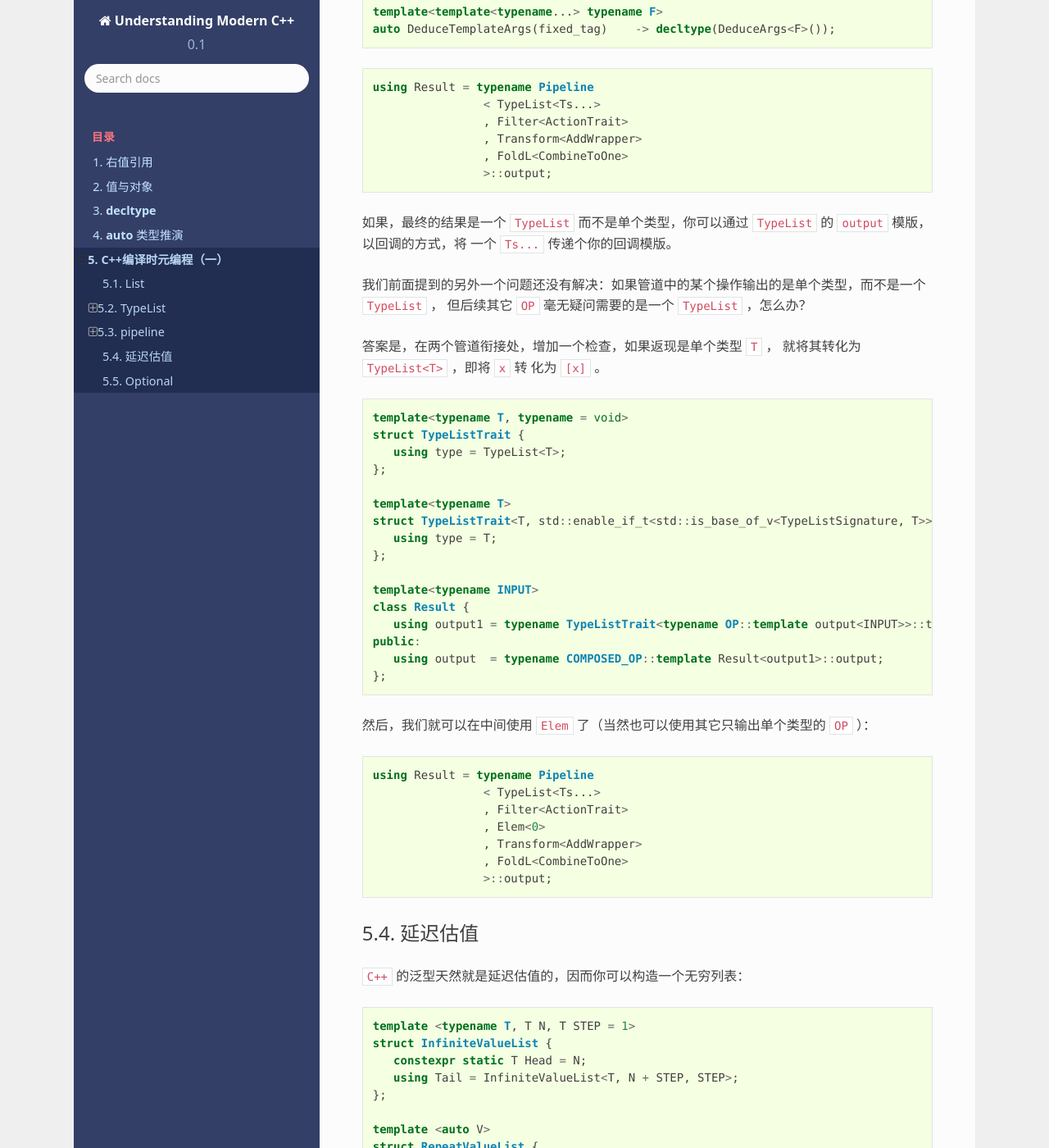
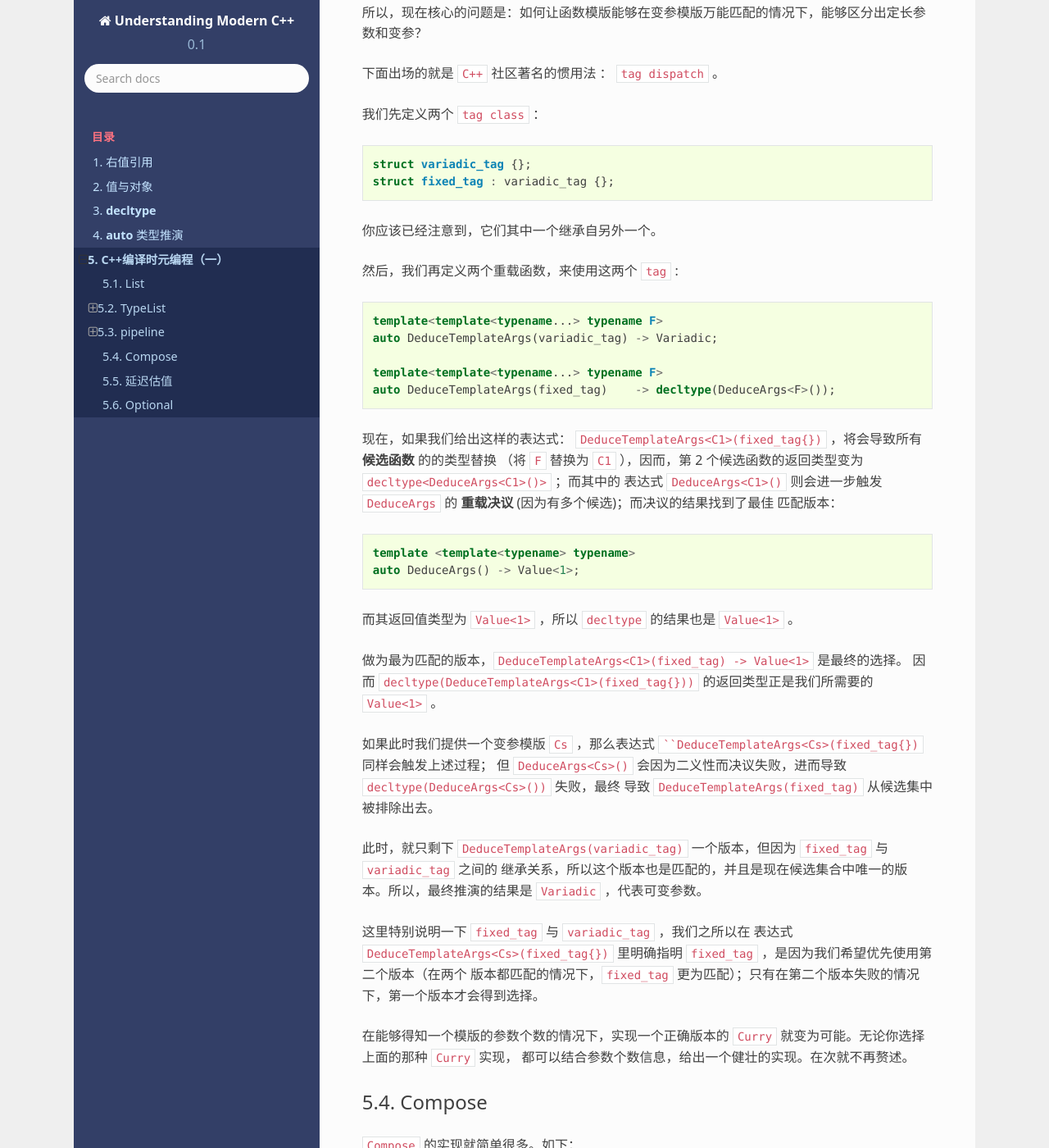
Before and after one commit to godsme/understand_modern_cpp, a Sphinx documentation site: the page built from docs/source/fp.rst, in a window 1280 px wide and 1400 px high, scrolled down 38210 px. Shown: the whole window at 82% size. Built offline with Sphinx 7.4.7 and the Read the Docs theme 2.0.0, drawn with Linux system fonts in a browser that asks for light colours; formulas are drawn with MathJax 3; some of the changed text lies outside the part shown.

Commit message:
added more data

`````diff
--- a/docs/source/fp.rst
+++ b/docs/source/fp.rst
@@ -1687,12 +1687,30 @@
    template <typename T1, typename ... Ts> struct C1s;              // 至少1个参数
    template <typename ... Ts> struct Cs;                            // 任意多个参数
 
-   decltype(DeduceArgs<C1s>())    // 二意性
-   decltype(DeduceArgs<Cs>())     // 二意性
+   decltype(DeduceArgs<C1s>())    // 二义性
+   decltype(DeduceArgs<Cs>())     // 二义性
 
 正如我们之前所讨论的，这两个变参模版均可以匹配上面的两个 ``DeduceTemplate`` 函数。
 
-如何让函数模版能够在变参模版万能匹配的情况下，能够区分出定长参数和变参？
+你或许会想，是否可以补充一个变参版本，让它可以匹配变参场景，比如：
+
+.. code-block:: c++
+
+   template <template<typename> typename>
+   auto DeduceArgs() -> Value<1>;
+
+   template <template<typename, typename> typename>
+   auto DeduceArgs() -> Value<2>;
+
+   template <template <typename...> typename>
+   auto DeduceArgs() -> Variadic; // 专门匹配变参
+
+很不幸，这只会让情况变得更糟。因为变参版本可以匹配一切。有了它，所有的匹配都会出现二义性。
+
+另外，需要特别强调的是，这几个函数都是主模版，不存在特化关系。并且，对于模版的 **模版参数** ，是无法通过特化方式来进行区分的。所以，
+我们根本不需要尝试特化方案。
+
+所以，现在核心的问题是：如何让函数模版能够在变参模版万能匹配的情况下，能够区分出定长参数和变参？
 
 下面出场的就是 ``C++`` 社区著名的惯用法 ： ``tag dispatch`` 。
 
@@ -1710,61 +1728,91 @@
 .. code-block:: c++
 
     template<template<typename...> typename F>
-    auto DeduceTemplateArgs(variadic_tag) -> Value<1000000000>; // big number, means variadic.
+    auto DeduceTemplateArgs(variadic_tag) -> Variadic;
 
     template<template<typename...> typename F>
     auto DeduceTemplateArgs(fixed_tag)    -> decltype(DeduceArgs<F>());
 
-
-.. code-block:: c++
-
-   using Result = typename Pipeline
-                   < TypeList<Ts...>
-                   , Filter<ActionTrait>
-                   , Transform<AddWrapper>
-                   , FoldL<CombineToOne>
-                   >::output;
-
-如果，最终的结果是一个 ``TypeList`` 而不是单个类型，你可以通过 ``TypeList`` 的 ``output`` 模版，以回调的方式，将
-一个 ``Ts...`` 传递个你的回调模版。
-
-我们前面提到的另外一个问题还没有解决：如果管道中的某个操作输出的是单个类型，而不是一个 ``TypeList`` ，
-但后续其它 ``OP`` 毫无疑问需要的是一个 ``TypeList`` ，怎么办？
-
-答案是，在两个管道衔接处，增加一个检查，如果返现是单个类型 ``T`` ， 就将其转化为 ``TypeList<T>`` ，即将 ``x`` 转
-化为 ``[x]`` 。
-
-.. code-block:: c++
-
-   template<typename T, typename = void>
-   struct TypeListTrait {
-      using type = TypeList<T>;
-   };
-
-   template<typename T>
-   struct TypeListTrait<T, std::enable_if_t<std::is_base_of_v<TypeListSignature, T>>> {
-      using type = T;
-   };
-
-   template<typename INPUT>
-   class Result {
-      using output1 = typename TypeListTrait<typename OP::template output<INPUT>>::type;
-   public:
-      using output  = typename COMPOSED_OP::template Result<output1>::output;
-   };
-
-
-然后，我们就可以在中间使用 ``Elem`` 了（当然也可以使用其它只输出单个类型的 ``OP`` ）：
-
-.. code-block:: c++
-
-   using Result = typename Pipeline
-                   < TypeList<Ts...>
-                   , Filter<ActionTrait>
-                   , Elem<0>
-                   , Transform<AddWrapper>
-                   , FoldL<CombineToOne>
-                   >::output;
+现在，如果我们给出这样的表达式： ``DeduceTemplateArgs<C1>(fixed_tag{})`` ，将会导致所有 **候选函数** 的的类型替换
+（将 ``F`` 替换为 ``C1`` ），因而，第 2 个候选函数的返回类型变为 ``decltype<DeduceArgs<C1>()>`` ；而其中的
+表达式 ``DeduceArgs<C1>()`` 则会进一步触发 ``DeduceArgs`` 的 **重载决议** (因为有多个候选)；而决议的结果找到了最佳
+匹配版本：
+
+.. code-block:: c++
+
+   template <template<typename> typename>
+   auto DeduceArgs() -> Value<1>;
+
+而其返回值类型为 ``Value<1>`` ，所以 ``decltype`` 的结果也是 ``Value<1>`` 。
+
+做为最为匹配的版本，``DeduceTemplateArgs<C1>(fixed_tag) -> Value<1>`` 是最终的选择。
+因而 ``decltype(DeduceTemplateArgs<C1>(fixed_tag{}))`` 的返回类型正是我们所需要的 ``Value<1>`` 。
+
+
+如果此时我们提供一个变参模版 ``Cs`` ，那么表达式 ````DeduceTemplateArgs<Cs>(fixed_tag{})`` 同样会触发上述过程；
+但 ``DeduceArgs<Cs>()`` 会因为二义性而决议失败，进而导致 ``decltype(DeduceArgs<Cs>())`` 失败，最终
+导致 ``DeduceTemplateArgs(fixed_tag)`` 从候选集中被排除出去。
+
+此时，就只剩下 ``DeduceTemplateArgs(variadic_tag)`` 一个版本，但因为 ``fixed_tag`` 与 ``variadic_tag`` 之间的
+继承关系，所以这个版本也是匹配的，并且是现在候选集合中唯一的版本。所以，最终推演的结果是 ``Variadic`` ，代表可变参数。
+
+这里特别说明一下 ``fixed_tag`` 与 ``variadic_tag`` ，我们之所以在
+表达式 ``DeduceTemplateArgs<Cs>(fixed_tag{})`` 里明确指明 ``fixed_tag`` ，是因为我们希望优先使用第二个版本（在两个
+版本都匹配的情况下，``fixed_tag`` 更为匹配）；只有在第二个版本失败的情况下，第一个版本才会得到选择。
+
+在能够得知一个模版的参数个数的情况下，实现一个正确版本的 ``Curry`` 就变为可能。无论你选择上面的那种 ``Curry`` 实现，
+都可以结合参数个数信息，给出一个健壮的实现。在次就不再赘述。
+
+
+Compose
+-------------------------------
+
+``Compose`` 的实现就简单很多。如下：
+
+.. code-block:: c++
+
+   template <CallableConcept ... OPs>
+   struct Compose;
+
+   template <CallableConcept LAST>
+   struct Compose<LAST> : LAST {};
+
+   template <CallableConcept H, CallableConcept ... OPs>
+   struct Compose<H, OPs...> {
+      template <typename INPUT>
+      using apply = typename Compose<OPs...>::template apply<typename H::template apply<INPUT>>;
+   };
+
+``CallableConcept`` 要求每一个参与组合的 ``OP`` 都必须提供一个 ``apply`` 函数。之所以产生这样的约束，
+因为一则模版参数不能以变参的方式表达传递多个模版，而只能传递类型或值的变参包。二则，一个 ``Curry`` 的结果类型自身
+就是一个带有 ``apply`` 函数的类型。
+
+而 ``compose`` 内部的算法，则非常直接，首先让 ``H`` 进行计算 ``typename H::template apply<INPUT>`` ，其输出
+做为 ``Compose<OPs...>::template apply`` 的输入。
+
+与 ``haskell`` 版本不同的是，其 ``compose`` 是从右向左，这符合数学函数表达习惯。而我们的实现是从左向右，这符合程序员
+对于  ``pipeline`` 的认知。
+
+
+然后，我们将我们对 ``list`` 的各种操作进行 ``Curry`` ，并用宏让一切看起来更简洁：
+
+.. code-block:: c++
+
+   #define take(n)       Curry<Take, Value<n>)
+   #define drop(n)       Curry<Drop, Value<n>)
+   #define filter(f)     Curry<Filter, Value<f>)
+   #define sort(f)       Curry<Sort, Value<f>)
+   #define transform(f)  Curry<Transform, Value<f>)
+
+然后我们就可以在 ``pipeline`` 中直接使用它们：
+
+.. code-block:: c++
+
+   Pipeline<List<1,2,3,4,5,6,7>,
+      take(5),
+      filter([](int n){ return n % 2 > 0; }),
+      transform([](int n) { return n + 10; })>;
+
 
 延迟估值
 ----------------
`````
